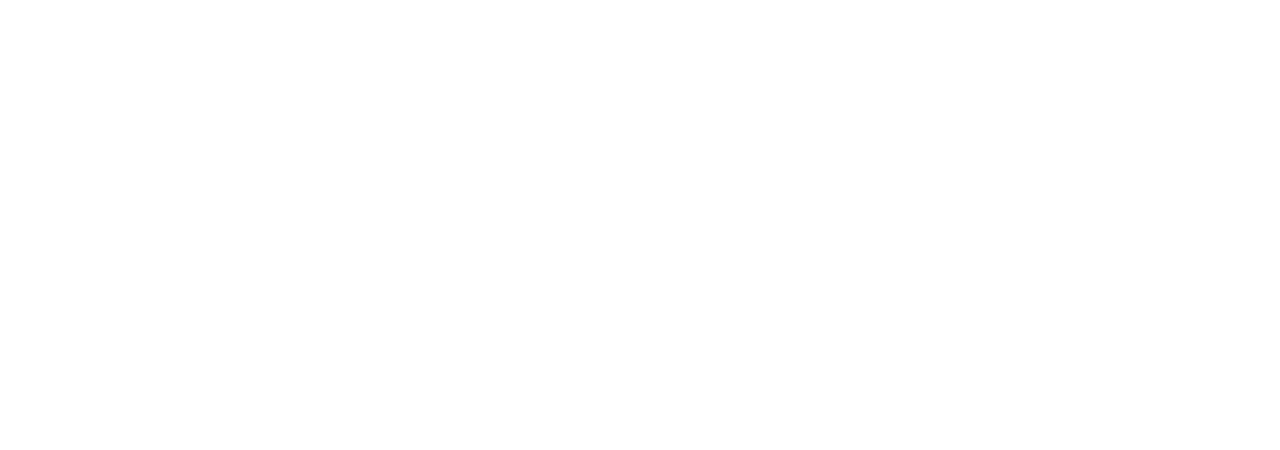
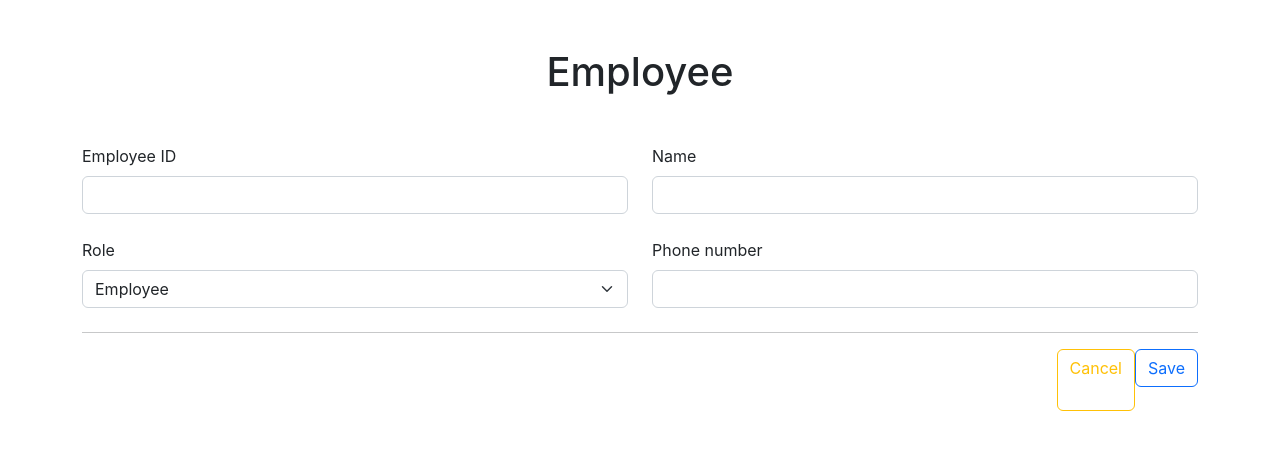
Before and after one commit to quynhniee/ticket-management-system, a React (Create React App) app: page /employee-detail in a window 1280 px wide. Before the commit this address had no page. Shown: the top 450 px of the page. Built offline with nearby package versions, Linux system fonts and the light colour scheme.

Commit message:
add employee detail page

```diff
--- a/src/App.js
+++ b/src/App.js
@@ -4,6 +4,7 @@
 import Home from "./views/Home";
 
 const BookTicket = lazy(() => import("./views/BookTicket"));
+const EmployeeDetail = lazy(() => import("./views/EmployeeDetail"));
 
 function App() {
   return (
@@ -13,6 +14,7 @@
           <Routes>
             <Route index path="/" element={<Home />} />
             <Route path="/book-ticket" element={<BookTicket />} />
+            <Route path="/employee-detail" element={<EmployeeDetail />} />
           </Routes>
         </BrowserRouter>
       </Suspense>
--- /dev/null
+++ b/src/views/EmployeeDetail.jsx
@@ -0,0 +1,107 @@
+import React, { useState } from "react";
+import { Link } from "react-router-dom";
+
+const EmployeeDetail = () => {
+  const [employeeId, setEmployeeId] = useState();
+  const [name, setName] = useState();
+  const [role, setRole] = useState("E");
+  const [phone, setPhone] = useState();
+
+  const employeeIdChangeHandle = (e) => setEmployeeId(e.target.value);
+  const nameChangeHandle = (e) => setName(e.target.value);
+  const roleChangeHandle = (e) => setRole(e.target.value);
+  const phoneChangeHandle = (e) => setPhone(e.target.value);
+
+  const submitHandle = (e) => {
+    e.preventDefault();
+  };
+
+  return (
+    <div className="container my-5">
+      <h1 className="text-center mb-5">Employee</h1>
+
+      <form onSubmit={submitHandle}>
+        <div className="row mb-4">
+          <div className="col">
+            <div className="form-outline">
+              <label className="form-label" htmlFor="employeeId">
+                Employee ID
+              </label>
+              <input
+                type="text"
+                id="employeeId"
+                className="form-control"
+                required
+                value={employeeId}
+                onChange={employeeIdChangeHandle}
+              />
+            </div>
+          </div>
+
+          <div className="col">
+            <div className="form-outline">
+              <label className="form-label" htmlFor="name">
+                Name
+              </label>
+              <input
+                type="text"
+                id="name"
+                className="form-control"
+                value={name}
+                onChange={nameChangeHandle}
+              />
+            </div>
+          </div>
+        </div>
+
+        <div className="row mb-4">
+          <div className="col">
+            <div className="form-outline">
+              <label className="form-label" htmlFor="role">
+                Role
+              </label>
+              <select
+                className="form-select"
+                id="role"
+                aria-label="Floating label select example"
+                value={role}
+                onChange={roleChangeHandle}
+              >
+                <option value="G">G</option>
+                <option value="Q">Q</option>
+                <option value="E">Employee</option>
+              </select>
+            </div>
+          </div>
+          <div className="col">
+            <div className="form-outline">
+              <label className="form-label" htmlFor="phone">
+                Phone number
+              </label>
+              <input
+                type="text"
+                id="phone"
+                className="form-control"
+                required
+                value={phone}
+                onChange={phoneChangeHandle}
+              />
+            </div>
+          </div>
+        </div>
+        <hr />
+
+        <div className="d-flex justify-content-end">
+          <Link to="/" className="btn btn-outline-warning mr-4">
+            Cancel
+          </Link>
+          <button type="submit" className="btn btn-outline-primary mb-4">
+            Save
+          </button>
+        </div>
+      </form>
+    </div>
+  );
+};
+
+export default EmployeeDetail;
```
